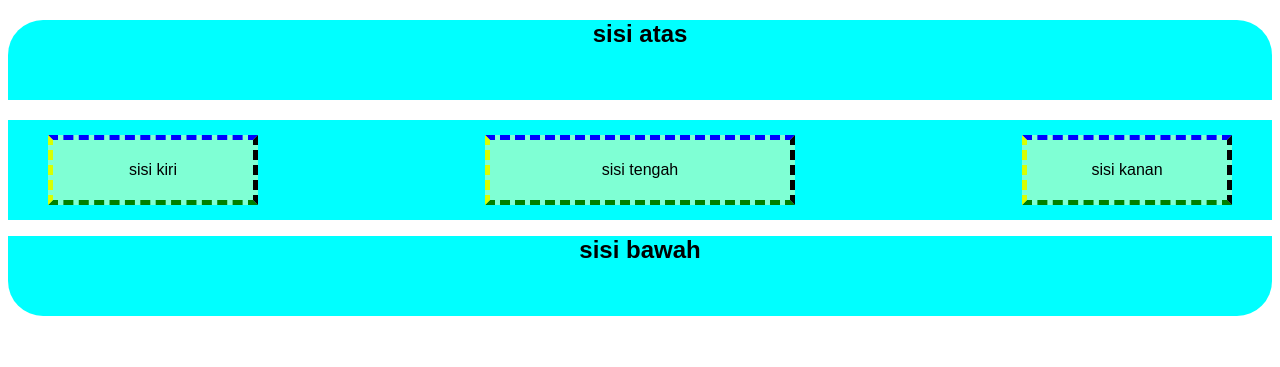
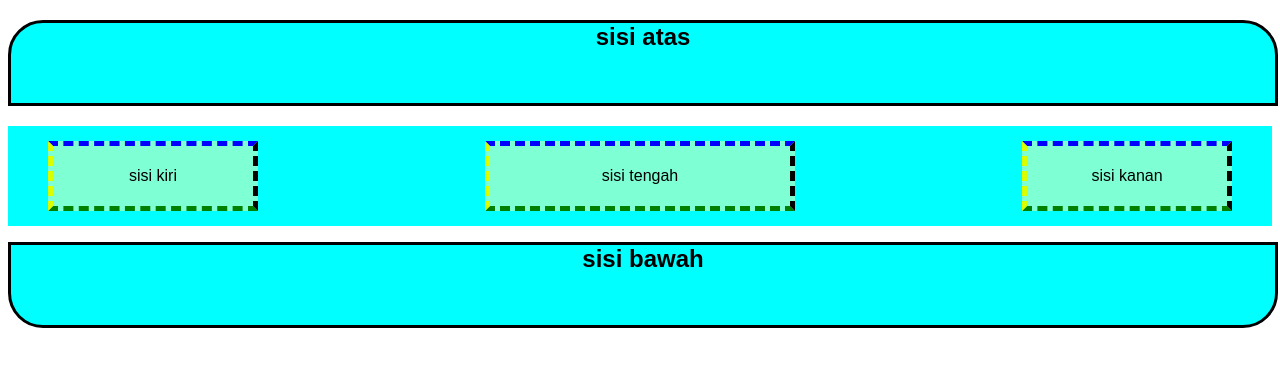
Before and after one commit to Hanzx69/pw2022_2230803127, a PHP site: page / in a window 1280 px wide. Shown: the top 367 px of the page. Run offline with PHP 8.4, Linux system fonts and the light colour scheme.

Commit message:
Update style.css

```diff
--- a/pertemuan 2/latihan pertemuan 2/style.css
+++ b/pertemuan 2/latihan pertemuan 2/style.css
@@ -10,6 +10,7 @@ body {
     background-color: aqua;
     width: 100%;
     height: 80px;
+    border: solid;
 }
 
 #body-tengah {
@@ -74,4 +75,5 @@ body {
     height: 80px;
     font-family: Arial, Helvetica, sans-serif;
     font-size: x-large;
+      border: solid;
   }
```
